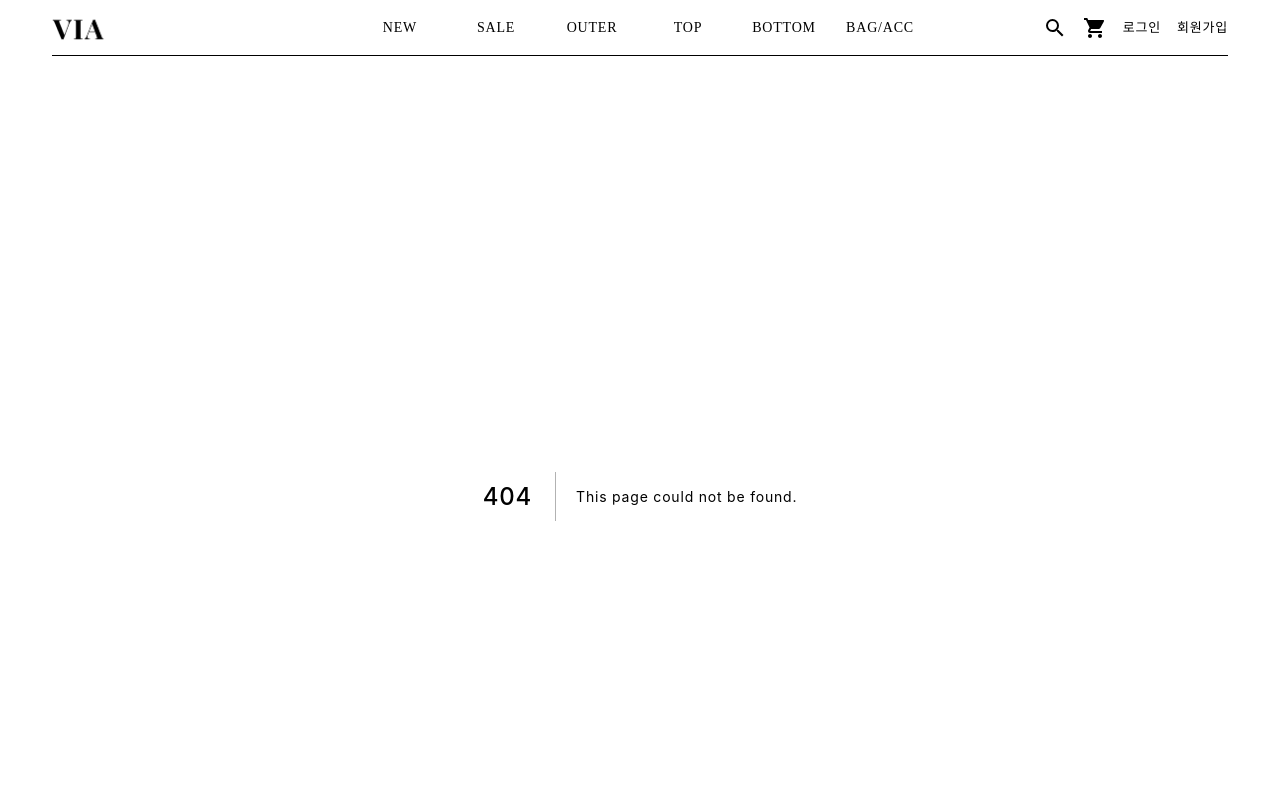
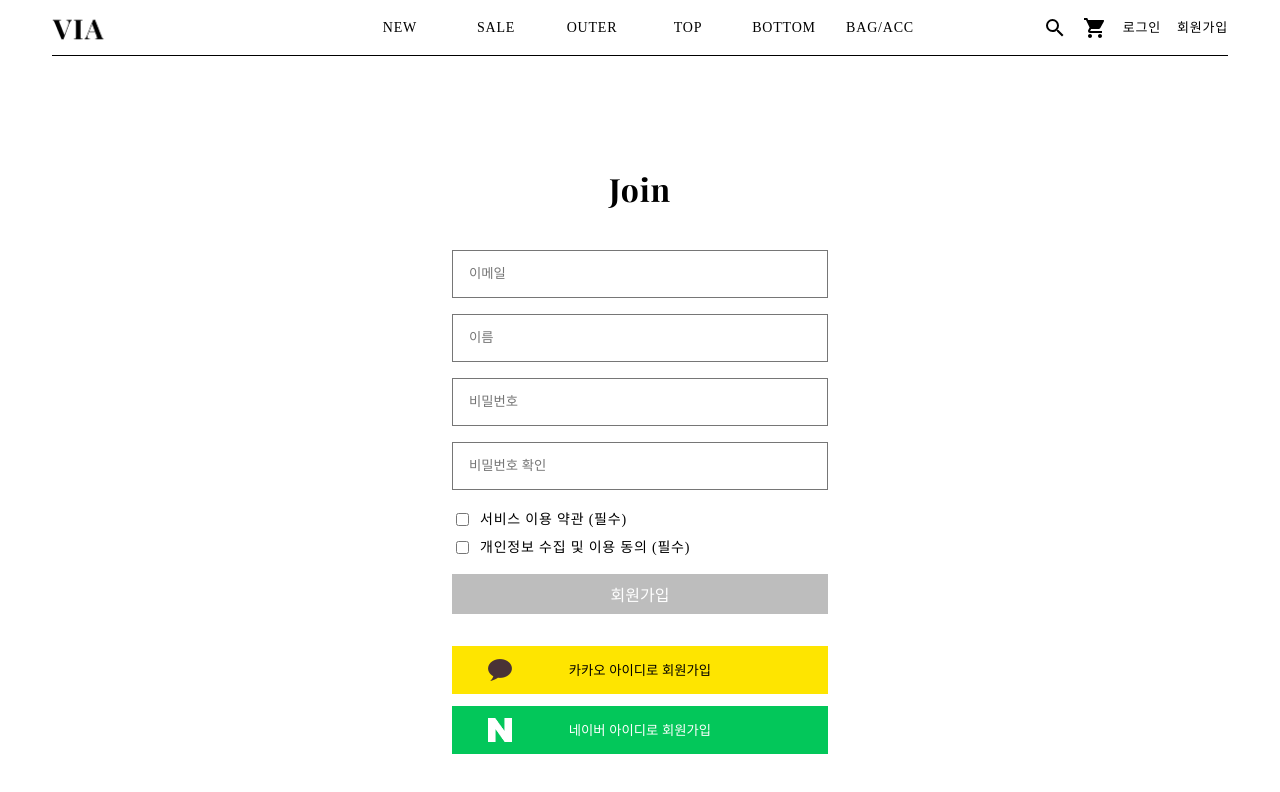
Before and after one commit to m-dzn/Nestjs-Practice, a Next.js app in the folder client/: page /join in a window 1280 px wide. Before the commit this address had no page. Shown: the top 792 px of the page. Built offline with nearby package versions, Linux system fonts and the light colour scheme.

Commit message:
:lipstick: 로그인/회원가입용 Auth 폼 UI 컴포넌트 추가

```diff
--- /dev/null
+++ b/client/components/auth/AuthForm.tsx
@@ -0,0 +1,84 @@
+import { memo } from "react";
+import styled from "@emotion/styled";
+import { FormProvider, useForm } from "react-hook-form";
+
+import { AuthType, CheckBox, Field } from "@/interfaces";
+import { strings } from "@/constants";
+import { ColorButton, LargeInput, SimpleCheckBox } from "@/components";
+import { styles } from "@/styles";
+
+import OAuthButtonContainer from "./OAuthButtonContainer";
+
+const WIDTH = 37.6;
+const VERTICAL_MARGIN = 6.4;
+const AUTH_FORM_ROW_GAP = styles.space.level6;
+
+const FORM_BODY_ROW_GAP = styles.space.level3;
+
+const Section = styled.div`
+  display: flex;
+  justify-content: center;
+`;
+
+const Wrapper = styled.div`
+  width: ${WIDTH}rem;
+  margin: ${VERTICAL_MARGIN}rem 0;
+
+  display: flex;
+  flex-direction: column;
+  row-gap: ${AUTH_FORM_ROW_GAP}rem;
+`;
+
+const Title = styled.h2`
+  margin: 0;
+
+  text-transform: capitalize;
+  font-family: "Playfair Display";
+  text-align: center;
+`;
+
+const FormBody = styled.div`
+  display: flex;
+  flex-direction: column;
+  row-gap: ${FORM_BODY_ROW_GAP}rem;
+`;
+
+interface Props {
+  type: AuthType;
+  fields: Field[];
+  checkBoxes: CheckBox[];
+  onSubmit: (form: object) => void;
+}
+const AuthForm = ({ type, fields, checkBoxes, onSubmit }: Props) => {
+  const formMethods = useForm({ mode: "onTouched", criteriaMode: "all" });
+
+  const { errors, isValid } = formMethods.formState;
+
+  return (
+    <Section>
+      <FormProvider {...formMethods}>
+        <form onSubmit={formMethods.handleSubmit(onSubmit)}>
+          <Wrapper>
+            <Title>{type}</Title>
+            <FormBody>
+              {fields.map((field) => (
+                <LargeInput key={field.name} field={field} errors={errors} />
+              ))}
+              <div>
+                {checkBoxes.map((checkBox) => (
+                  <SimpleCheckBox key={checkBox.name} checkBox={checkBox} />
+                ))}
+              </div>
+              <ColorButton type="submit" disabled={!isValid}>
+                {strings.seo[type].title}
+              </ColorButton>
+            </FormBody>
+            <OAuthButtonContainer type={type} />
+          </Wrapper>
+        </form>
+      </FormProvider>
+    </Section>
+  );
+};
+
+export default memo(AuthForm);
--- /dev/null
+++ b/client/components/auth/OAuthButtonContainer.tsx
@@ -0,0 +1,86 @@
+import { memo } from "react";
+import Image from "next/image";
+import styled from "@emotion/styled";
+
+import { strings } from "@/constants";
+import { AuthType, SNSProvider } from "@/interfaces";
+import { styles } from "@/styles";
+
+const OAUTH_BUTTON_HEIGHT = 4.8;
+const PROVIDER_ICON_SIZE = 2.4;
+const PROVIDER_ICON_MARGIN_LEFT = 2.4;
+
+const Container = styled.div`
+  display: flex;
+  flex-direction: column;
+  row-gap: ${styles.space.level3}rem;
+`;
+
+interface StyleProps {
+  background: string;
+  fontColor: string;
+}
+const StyledButton = styled.button<StyleProps>`
+  background: ${({ background }) => background};
+  color: ${({ fontColor }) => fontColor};
+  border: none;
+
+  width: 100%;
+  height: ${OAUTH_BUTTON_HEIGHT}rem;
+
+  padding: 0;
+  position: relative;
+  cursor: pointer;
+`;
+
+const IconWrapper = styled.div`
+  width: ${OAUTH_BUTTON_HEIGHT}rem;
+  height: ${OAUTH_BUTTON_HEIGHT}rem;
+
+  top: 0;
+  left: ${PROVIDER_ICON_MARGIN_LEFT}rem;
+  position: absolute;
+
+  display: flex;
+  justify-content: center;
+  align-items: center;
+`;
+
+const Icon = styled.div`
+  position: relative;
+  width: ${PROVIDER_ICON_SIZE}rem;
+  height: ${PROVIDER_ICON_SIZE}rem;
+`;
+
+interface OAuthButtonProps {
+  type: AuthType;
+  provider: SNSProvider;
+}
+const OAuthButton = ({ type, provider }: OAuthButtonProps) => {
+  const { logo, background, fontColor } = provider;
+
+  return (
+    <StyledButton background={background} fontColor={fontColor}>
+      <IconWrapper>
+        <Icon>
+          <Image src={logo} layout="fill" alt="" />
+        </Icon>
+      </IconWrapper>
+      {provider.message[type]}
+    </StyledButton>
+  );
+};
+
+interface Props {
+  type: AuthType;
+}
+const OAuthButtonContainer = ({ type }: Props) => {
+  return (
+    <Container>
+      <OAuthButton type={type} provider={strings.snsProvider.kakao} />
+      <OAuthButton type={type} provider={strings.snsProvider.naver} />
+    </Container>
+  );
+};
+
+export default memo(OAuthButtonContainer);
--- /dev/null
+++ b/client/components/auth/index.ts
@@ -0,0 +1 @@
+export { default as AuthForm } from "./AuthForm";
--- a/client/components/common/input/LargeInput.tsx
+++ b/client/components/common/input/LargeInput.tsx
@@ -44,8 +44,12 @@ const LargeInput = ({ field, errors, style }: Props) => {
 
   const error = errors[name];
 
-  const validate = (value: any) =>
-    field.match && value === getValues()[field.match];
+  const validate = {
+    message: (value: any) =>
+      (field.match && value === getValues()[field.match.fieldName]) ||
+      field.match?.message ||
+      strings.validation.defaultMessage,
+  };
 
   const registerProps = field.match
     ? register(name, { ...validation, validate })
--- a/client/components/index.ts
+++ b/client/components/index.ts
@@ -1 +1,2 @@
 export * from "./common";
+export * from "./auth";
--- /dev/null
+++ b/client/constants/fields.ts
@@ -0,0 +1,77 @@
+const EMAIL_MAX_LENGTH = 255;
+
+const NAME_MIN_LENGTH = 2;
+const NAME_MAX_LENGTH = 17;
+
+const PASSWORD_MIN_LENGTH = 4;
+const PASSWORD_MAX_LENGTH = 255;
+
+export default {
+  email: {
+    name: "email",
+    type: "email",
+    placeholder: "이메일",
+    validation: {
+      required: "이메일은 필수 입력 항목입니다.",
+      maxLength: {
+        value: EMAIL_MAX_LENGTH,
+        message: "이메일이 너무 깁니다.",
+      },
+      pattern: {
+        value: /^[a-z0-9]+@[a-z0-9]+\.[a-z]{2,3}$/i,
+        message: "이메일 형식에 맞게 입력해주세요.",
+      },
+    },
+  },
+  name: {
+    name: "name",
+    type: "text",
+    placeholder: "이름",
+    validation: {
+      required: "이름은 필수 입력 항목입니다.",
+      minLength: {
+        value: NAME_MIN_LENGTH,
+        message: `이름은 최소 ${NAME_MIN_LENGTH}자 이상이어야 합니다.`,
+      },
+      maxLength: {
+        value: NAME_MAX_LENGTH,
+        message: `이름은 ${NAME_MAX_LENGTH}자 이하여야 합니다.`,
+      },
+    },
+  },
+  password: {
+    name: "password",
+    type: "password",
+    placeholder: "비밀번호",
+    validation: {
+      required: "비밀번호는 필수 입력 항목입니다.",
+      minLength: {
+        value: PASSWORD_MIN_LENGTH,
+        message: `비밀번호는 최소 ${PASSWORD_MIN_LENGTH}자 이상이어야 합니다.`,
+      },
+      maxLength: {
+        value: PASSWORD_MAX_LENGTH,
+        message: `비밀번호는 ${PASSWORD_MAX_LENGTH}자 이하여야 합니다.`,
+      },
+    },
+  },
+  confirmPassword: {
+    name: "confirmPassword",
+    type: "password",
+    placeholder: "비밀번호 확인",
+    validation: {
+      required: "비밀번호를 다시 한 번 입력해주세요.",
+      minLength: {
+        value: PASSWORD_MIN_LENGTH,
+        message: `비밀번호는 최소 ${PASSWORD_MIN_LENGTH}자 이상이어야 합니다.`,
+      },
+      maxLength: {
+        value: PASSWORD_MAX_LENGTH,
+        message: `비밀번호는 ${PASSWORD_MAX_LENGTH}자 이하여야 합니다.`,
+      },
+    },
+    match: {
+      fieldName: "password",
+    },
+  },
+};
--- a/client/constants/index.ts
+++ b/client/constants/index.ts
@@ -1,3 +1,4 @@
 export { default as paths } from "./paths";
 export { default as strings } from "./strings";
 export { default as images } from "./images";
+export { default as fields } from "./fields";
--- a/client/constants/strings.ts
+++ b/client/constants/strings.ts
@@ -1,3 +1,6 @@
+import { default as images } from "./images";
+import { styles } from "@/styles";
+
 export default {
   siteName: "VIA",
   copyright: "© 2022 Kyeongho Yang. All rights reserved.",
@@ -5,8 +8,34 @@ export default {
     home: {
       title: "홈",
     },
+    join: {
+      title: "회원가입",
+    },
+    login: {
+      title: "로그인",
+    },
   },
   validation: {
     defaultMessage: "잘못된 입력입니다.",
   },
+  snsProvider: {
+    kakao: {
+      logo: images.kakaoLogo,
+      background: "#FEE500",
+      fontColor: styles.color.black,
+      message: {
+        login: "카카오 아이디로 로그인",
+        join: "카카오 아이디로 회원가입",
+      },
+    },
+    naver: {
+      logo: images.naverLogo,
+      background: "#03C75A",
+      fontColor: styles.color.white,
+      message: {
+        login: "네이버 아이디로 로그인",
+        join: "네이버 아이디로 회원가입",
+      },
+    },
+  },
 };
--- /dev/null
+++ b/client/pages/join.tsx
@@ -0,0 +1,47 @@
+import { AuthForm, Seo } from "@/components";
+import { fields, strings } from "@/constants";
+import { Field } from "@/interfaces";
+
+const loginFields: Field[] = [
+  fields.email,
+  fields.name,
+  fields.password,
+  fields.confirmPassword,
+];
+
+const checkBoxes = [
+  {
+    name: "acceptTerms",
+    label: "서비스 이용 약관 (필수)",
+    validation: {
+      required: "서비스 이용 약관에 동의해주세요.",
+    },
+  },
+  {
+    name: "personalInfo",
+    label: "개인정보 수집 및 이용 동의 (필수)",
+    validation: {
+      required: "개인정보 수집 및 이용에 동의해주세요.",
+    },
+  },
+];
+
+const Join = () => {
+  const handleSubmit = (form: object) => {
+    console.log(form);
+  };
+
+  return (
+    <section>
+      <Seo title={strings.seo.join.title} />
+      <AuthForm
+        type="join"
+        fields={loginFields}
+        checkBoxes={checkBoxes}
+        onSubmit={handleSubmit}
+      />
+    </section>
+  );
+};
+
+export default Join;
```
Also changed, not shown: client/interfaces/index.ts (+14 -1 lines).
